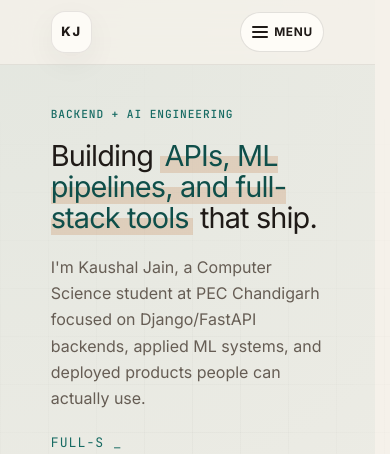
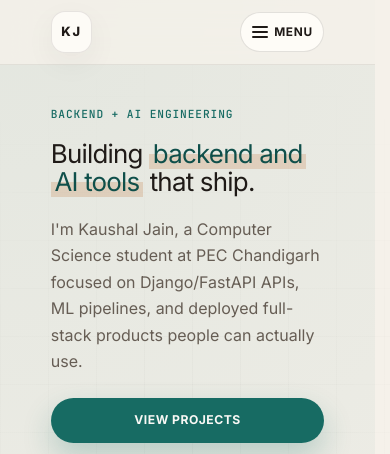
Before and after one commit to KaushalJainAI/portfolio, a React (Vite) app: page / in a window 390 px wide. Shown: the top 454 px of the page. Built offline with nearby package versions, Linux system fonts and the light colour scheme.

Commit message:
Polish responsive hero layout

```diff
--- a/src/index.css
+++ b/src/index.css
@@ -442,6 +442,9 @@ h1 {
   padding: 0 0.14em;
   color: var(--accent-strong);
   background-image: linear-gradient(180deg, transparent 52%, rgba(198, 132, 81, 0.26) 52%);
+  overflow-wrap: anywhere;
+  -webkit-box-decoration-break: clone;
+  box-decoration-break: clone;
 }
 
 .lead {
@@ -1479,6 +1482,10 @@ footer {
     line-height: 1.65;
   }
 
+  .type-line {
+    display: none;
+  }
+
   .section {
     padding-bottom: var(--space-9);
   }
@@ -1565,7 +1572,7 @@ footer {
 
 @media (max-width: 520px) {
   .container {
-    width: min(100% - 1rem, var(--container));
+    width: min(100% - 1.5rem, var(--container));
   }
 
   .top-nav {
@@ -1615,7 +1622,7 @@ footer {
   }
 
   h1 {
-    font-size: clamp(1.8rem, 7.4vw, 2.25rem);
+    font-size: clamp(1.62rem, 6.2vw, 1.95rem);
     line-height: 1.08;
   }
 
@@ -1656,7 +1663,7 @@ footer {
 
 @media (max-width: 380px) {
   .container {
-    width: min(100% - 0.75rem, var(--container));
+    width: min(100% - 1.25rem, var(--container));
   }
 
   .hero {
@@ -1664,7 +1671,7 @@ footer {
   }
 
   h1 {
-    font-size: clamp(1.65rem, 7.2vw, 2.05rem);
+    font-size: clamp(1.5rem, 6vw, 1.8rem);
   }
 
   .lead,
--- a/src/pages/HomePage.tsx
+++ b/src/pages/HomePage.tsx
@@ -63,8 +63,8 @@ const HomePage: React.FC = () => {
       <section className="hero hero-inline">
         <div className="hero-copy">
           <p className="kicker">Backend + AI Engineering</p>
-          <h1>Building <span className="accent-band">APIs, ML pipelines, and full-stack tools</span> that ship.</h1>
-          <p className="lead">I'm Kaushal Jain, a Computer Science student at PEC Chandigarh focused on Django/FastAPI backends, applied ML systems, and deployed products people can actually use.</p>
+          <h1>Building <span className="accent-band">backend and AI tools</span> that ship.</h1>
+          <p className="lead">I'm Kaushal Jain, a Computer Science student at PEC Chandigarh focused on Django/FastAPI APIs, ML pipelines, and deployed full-stack products people can actually use.</p>
           <Typer />
           <div className="actions">
             <Link className="btn primary" to={ROUTES.projects}>View Projects</Link>
```
